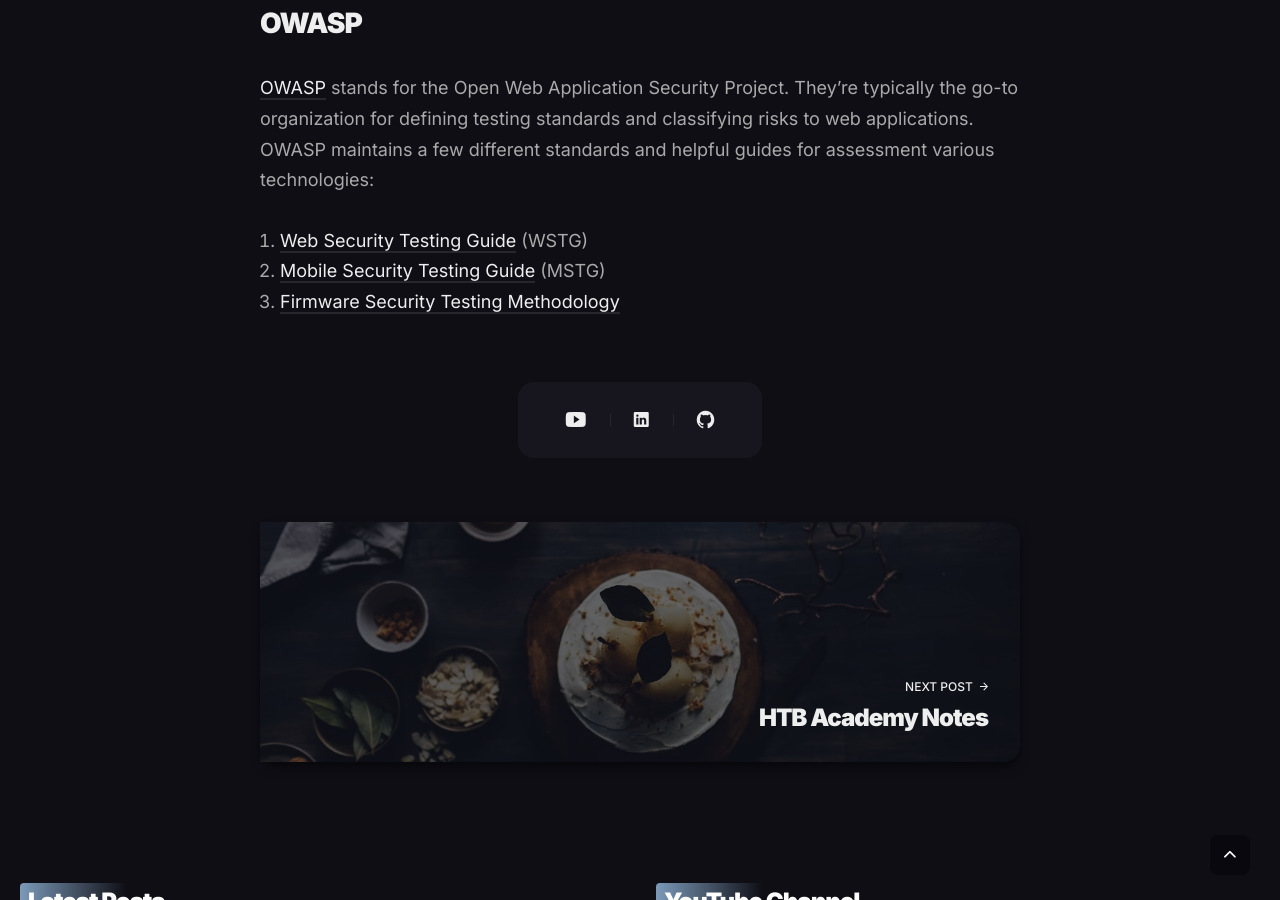
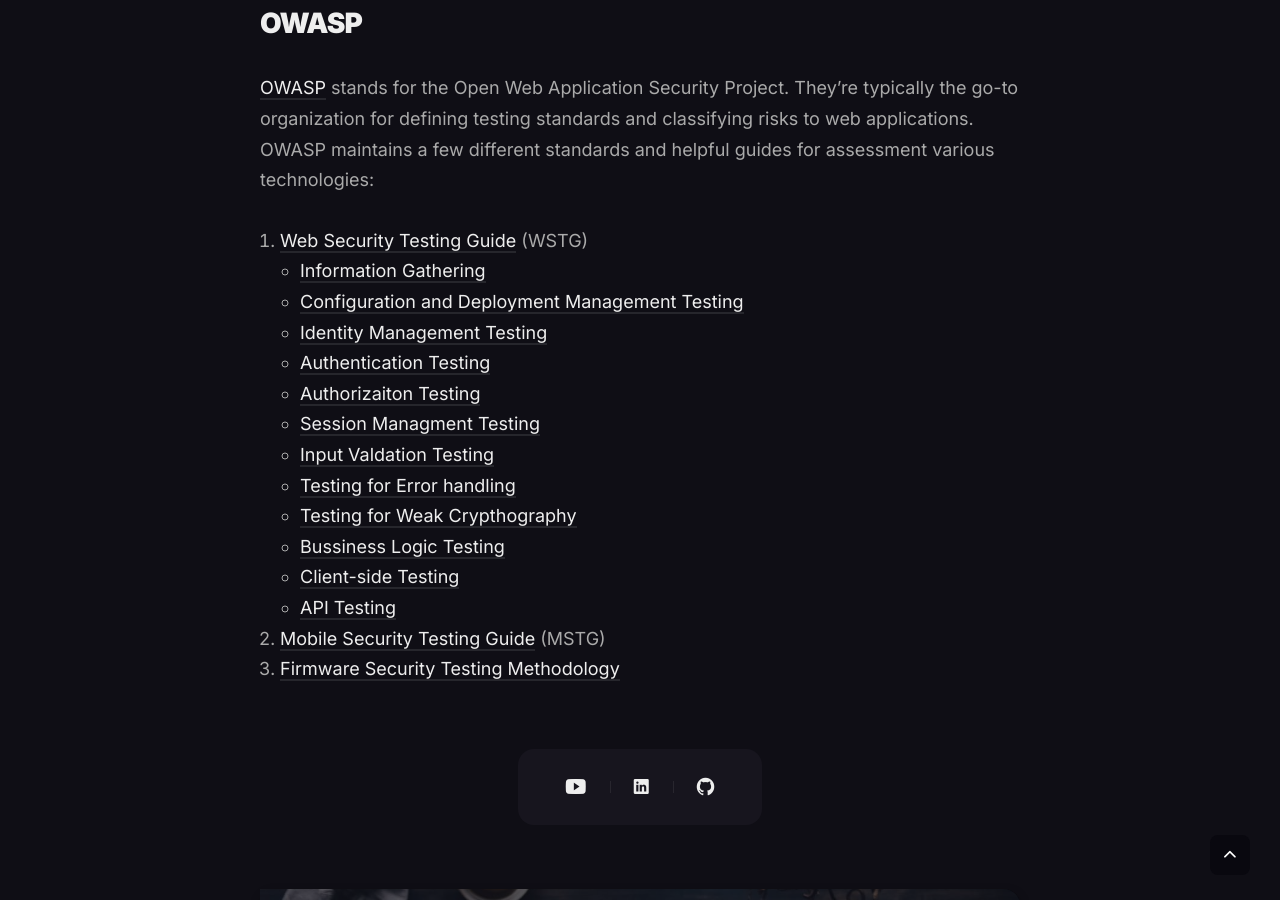
Before and after one commit to n0b0dykn0wsm3/n0b0dykn0wsm3.github.io, a Jekyll site: the page built from _posts/2018-04-21-pentest-method.markdown, in a window 1280 px wide and 900 px high, scrolled down 2088 px. Built offline with Jekyll 4.4.1, drawn with Linux system fonts in a browser that asks for light colours; nearby versions of some CDN libraries.

Commit message:
Update 2018-04-21-pentest-method.markdown

```diff
--- a/_posts/2018-04-21-pentest-method.markdown
+++ b/_posts/2018-04-21-pentest-method.markdown
@@ -6,7 +6,6 @@
 image:  '/images/20.jpg'
 tags:   [Lifestyle, Rest, Nature]
 ---
-
 # Penetration Testing Methodology
 
 ## PTES
@@ -39,5 +38,17 @@
 [OWASP](https://owasp.org) stands for the Open Web Application Security Project. They're typically the go-to organization for defining testing standards and classifying risks to web applications.
 OWASP maintains a few different standards and helpful guides for assessment various technologies:
 1. [Web Security Testing Guide](https://owasp.org/www-project-web-security-testing-guide/) (WSTG)
+  - [Information Gathering](-)
+  - [Configuration and Deployment Management Testing](-)
+  - [Identity Management Testing](-)
+  - [Authentication Testing](-)
+  - [Authorizaiton Testing](-)
+  - [Session Managment Testing](-)
+  - [Input Valdation Testing](-)
+  - [Testing for Error handling](-)
+  - [Testing for Weak Crypthography](-)
+  - [Bussiness Logic Testing](-)
+  - [Client-side Testing](-)
+  - [API Testing](-)
 2. [Mobile Security Testing Guide](https://owasp.org/www-project-mobile-app-security/) (MSTG)
 3. [Firmware Security Testing Methodology](https://github.com/scriptingxss/owasp-fstm)
```
